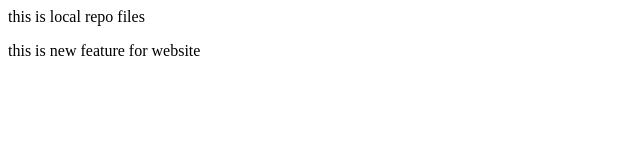
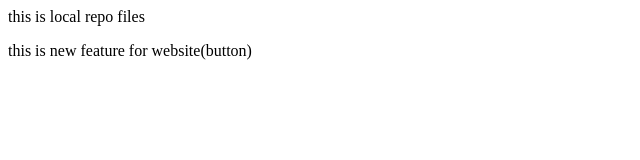
Before and after one commit to Kannojunishanth123/Local-Repo, a plain HTML site: page Local-Repo/index.html in a window 1280 px wide. Shown: the full height of the page, 0-640 px from the left. Drawn offline with Linux system fonts and the light colour scheme.

```diff
--- a/Local-Repo/index.html
+++ b/Local-Repo/index.html
@@ -3,5 +3,5 @@
 </p>
 
 <p1>
-    this is new feature for website
+    this is new feature for website(button)
 </p1>
```
